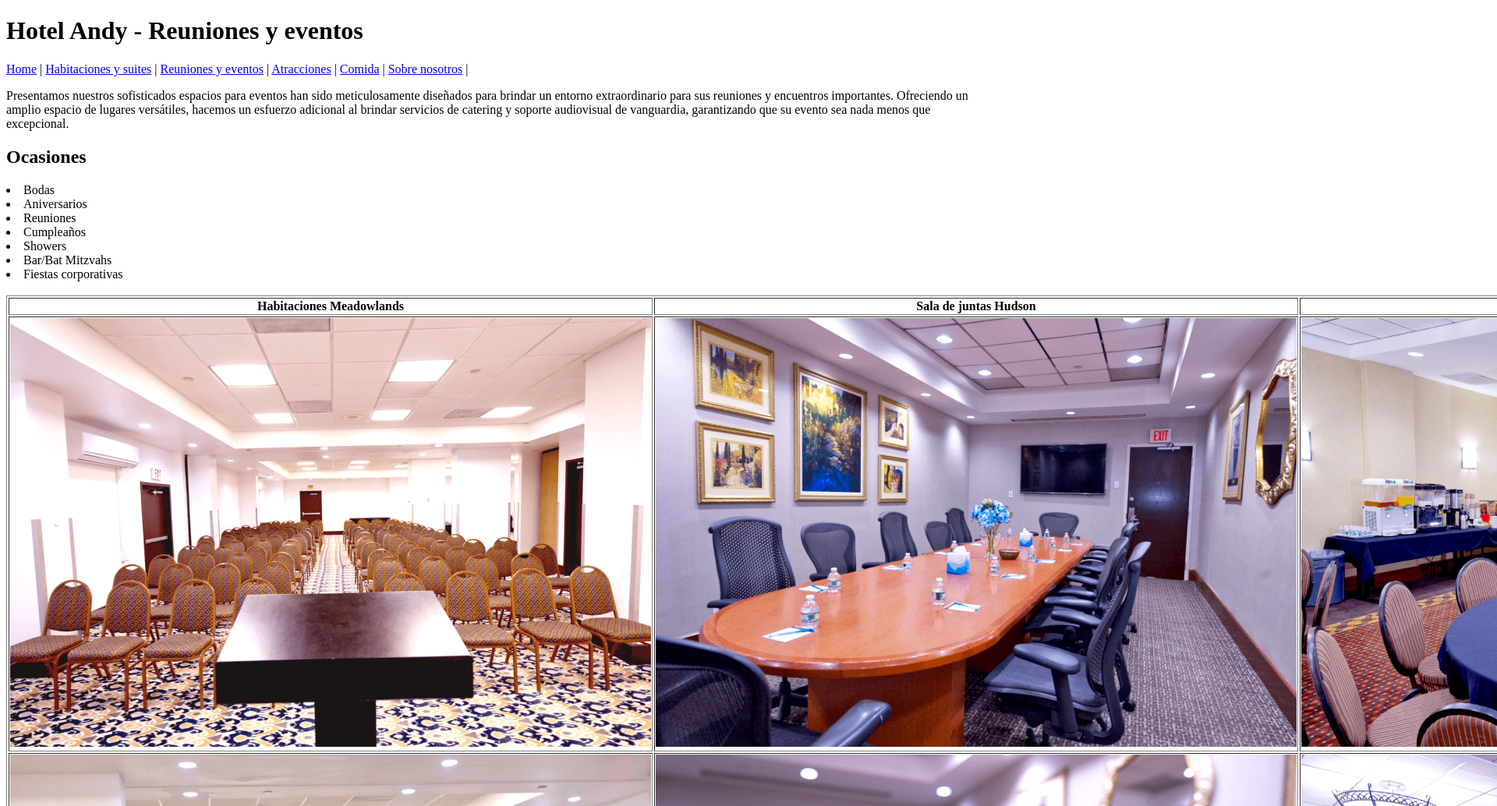
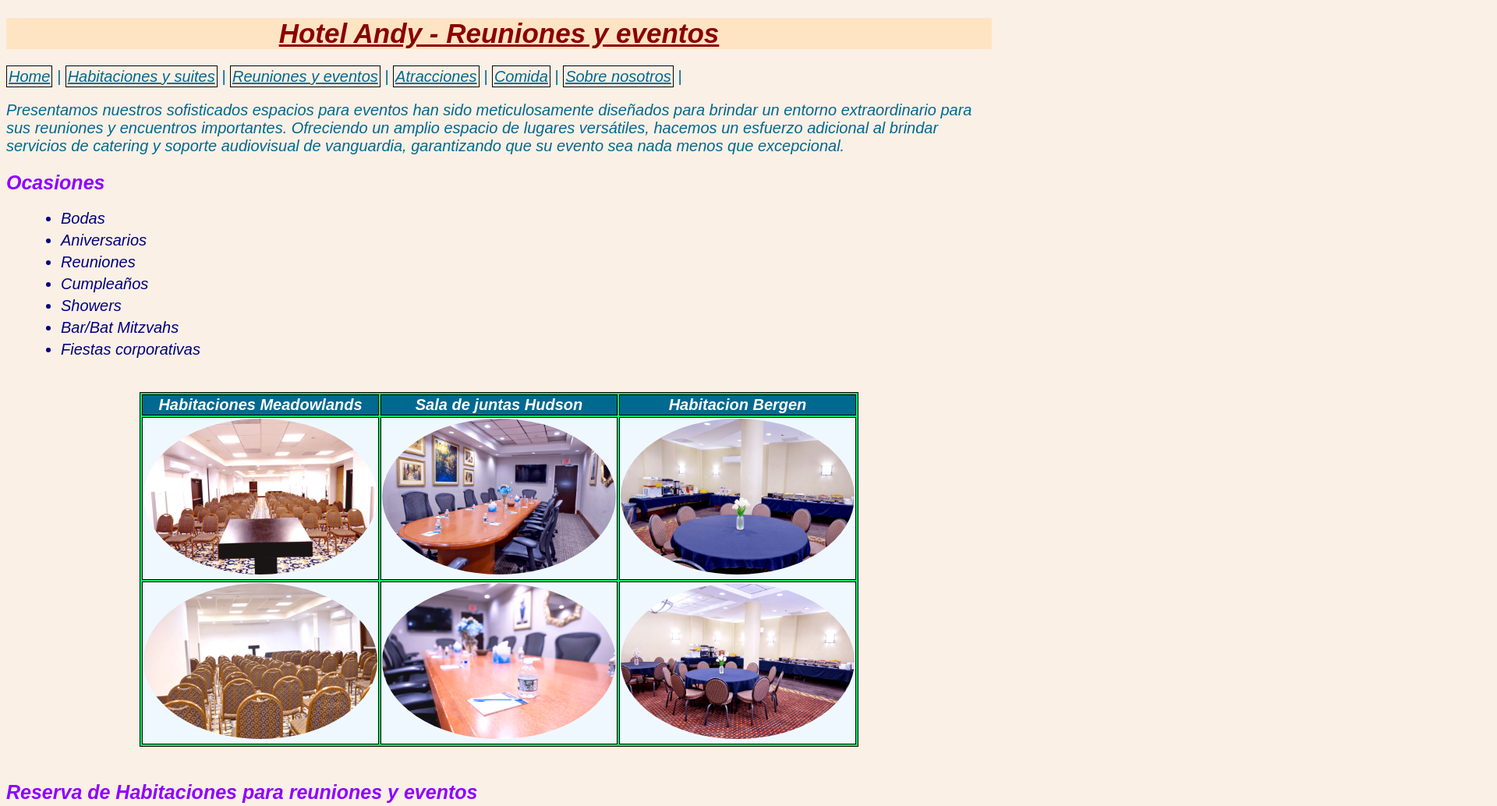
Before and after one commit to JuanMagallanesMa/Taller2, a plain HTML site: page ReunionesEventos.html in a window 1280 px wide. Shown: the top 1034 px of the page at 78% size, 1920 px wide, since content can reach past the window. Drawn offline with Linux system fonts and the light colour scheme.

Commit message:
Update ReunionesEventos.html

```diff
--- a/ReunionesEventos.html
+++ b/ReunionesEventos.html
@@ -9,9 +9,95 @@
     <title> Taller 1 Hotel Andy Reuniones/Eventos </title>
 </head>
 
+<style>
+header{
+    background-color:bisque;
+}
+
+body{
+    background-color: linen;
+}
+
+li{
+    margin-bottom: 5px;
+    margin-left: 30px;
+}
+
+table {
+    margin-left: auto;
+    margin-right: auto;
+    border: 1px solid #030303;
+    background-color:#0cf06b;
+}
+
+th, td {
+    border: 1px solid #000;
+}
+
+th {
+    background:#00698f;
+    color: white;
+}
+
+td {
+    background-color:aliceblue;
+}
+
+
+* {  /*Selector universal*/
+    font-family: sans-serif;
+    font-size: 20px;
+    font-style: italic;
+    color: #00698f;
+  }
+
+a {
+    padding: 2px;
+    border: 1px solid #030303;
+}
+
+.clase1{   /*Selector clase*/
+    color: #8F00FF;
+    font-size: 25px;
+}
+
+.clase2{   /*Selector clase*/
+    color: #8F00FF;
+    font-size: 25px;
+}
+
+.clase3 {   /*Selector clase*/
+    color: #8F00FF;
+    font-size: 25px;
+}
+
+#Selector {   /*Elemento de bloque por id*/
+    text-align: center;
+    text-decoration: underline;
+    color:#8B0000;
+    font-size: 35px;
+}
+
+span {   /*Elemento en linea*/
+  font-weight: bold;
+  text-transform: capitalize;
+  color: #00d3f8;
+}
+
+.combinador li{   /*Combinador de descendientes*/
+  color: #000080;
+}
+
+img[src*="png"]{  /*Selector de atributos para las imagenes*/
+    width: 300px;
+    height: 200px;
+    border-radius: 50%;
+}
+</style>
+
 <body>
     <header>
-        <h1> Hotel Andy - Reuniones y eventos </h1>
+        <h1 id="Selector"> Hotel Andy - Reuniones y eventos </h1>
     </header>
 
     <nav>
@@ -29,7 +115,8 @@
             Ofreciendo un amplio espacio de lugares versátiles, hacemos un esfuerzo adicional al brindar servicios de catering y soporte audiovisual de vanguardia, garantizando que su evento
             sea nada menos que excepcional. </p>
 
-        <h2> Ocasiones </h2>
+        <h2 class="clase1"> Ocasiones </h2>
+           <ul class="combinador">
                 <li> Bodas </li>
                 <li> Aniversarios </li>
                 <li> Reuniones </li>
@@ -37,10 +124,11 @@
                 <li> Showers </li>
                 <li> Bar/Bat Mitzvahs </li>
                 <li> Fiestas corporativas </li>
+           </ul>
 
         <br>
 
-            <table border="1">
+        <table>
         <tr>
             <th> Habitaciones Meadowlands </th>
             <th> Sala de juntas Hudson</th>
@@ -58,29 +146,35 @@
             </tr>
         </table>
 
+        <br>
+
         <article>
-            <header>
-                <h2>Reserva de Habitaciones para reuniones y eventos</h2>
+            <h2 class="clase2">Reserva de Habitaciones para reuniones y eventos</h2>
             <p>Más allá de nuestros servicios de eventos, los huéspedes disfrutarán de una gran variedad de habitaciones y amenidades durante su estadía. Restaurantes, Bar
                 y una piscina al aire libre así como el Wi-Fi complementario son solo algunos de nuestros numerosos beneficios.</p>
-                <iframe src="https://www.youtube.com/embed/7xkYkFjTxg8?si=ccv3shqJ2EhyZose" title="YouTube video player" frameborder="0"
+            <div style="text-align:center;">
+                <iframe width="700" height="500" src="https://www.youtube.com/embed/7xkYkFjTxg8?si=ccv3shqJ2EhyZose" title="YouTube video player" frameborder="0"
                 allow="accelerometer; autoplay; clipboard-write; encrypted-media; gyroscope; picture-in-picture; web-share" referrerpolicy="strict-origin-when-cross-origin"
                 allowfullscreen></iframe>
-            </header>
+            </div >
         </article>
 
+        <br>
+
         <article>
-            <header>
-                <h2>Espacios</h2>
+            <h2 class="clase3">Espacios</h2>
             <p> Planifique sus recepciones de boda, conferencias y diversos eventos cómodamente en el Centro de Exposiciones Meadowlands , ubicado justo al lado. Este versátil
                 lugar para eventos cuenta con 20,000 pies cuadrados de espacio funcional, diseños adaptables y equipos audiovisuales de primer nivel para satisfacer sus necesidades
                 específicas. </p>
-                <video controls>
+            <center>
+                <video width="700" height="500" controls>
                     <source src="video/EventosReunionesHotel.mp4" type="video/mp4">
                 </video>
-            </header>
+            </center>
         </article>
+
         <br>
+
     </main>
 </body>
 
```
Lines whose indentation alone changed are shown as unchanged.
